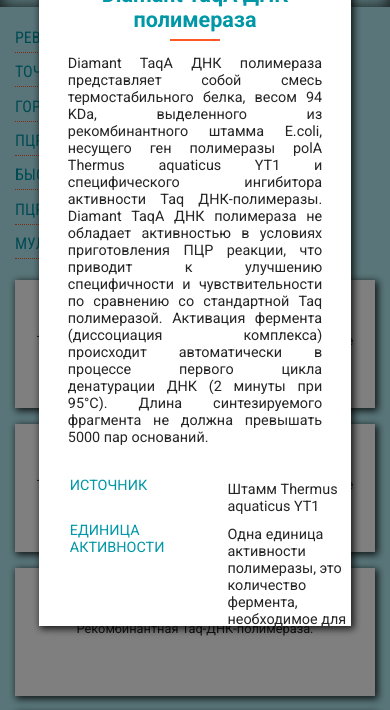
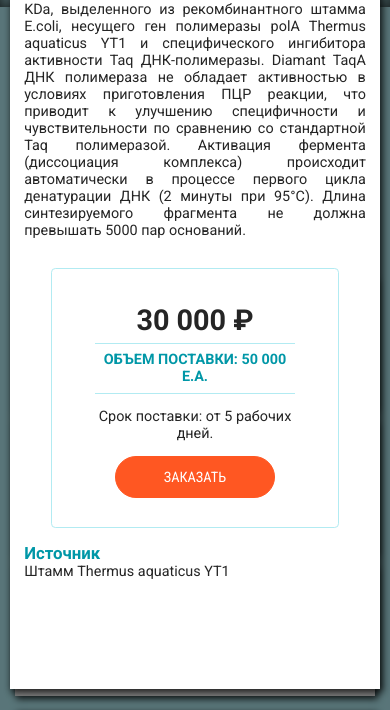
Before and after one commit to 2gnc/belbiolab, a website: page project/src/index.pug in a window 390 px wide. Both pictures are taken after a click on the element 195 px from the left and 477 px from the top of the page. Shown: the part 134-844 px from the top of the page. Drawn offline with nearby package versions, Linux system fonts and the light colour scheme; files that its build step writes are made by us from their sources; files whose address does not match are found by name.

Commit message:
скрыты таблицы в мобильной версии, увеличен размер карточек, готовый стили для подробных сведений

```diff
--- a/project/src/ferment-details/_ferment-details.sass
+++ b/project/src/ferment-details/_ferment-details.sass
@@ -48,3 +48,10 @@
 	&__price
 		width: 100%
 		margin-top: 1.5em
+@media screen and (max-width:600px)
+	.ferment-details__box
+		width: 95vw
+		height: 95vh
+		left: 2.5vw
+		top: 2.5vh
+		padding: 1em
--- a/project/src/ferment-table/_ferment-table.sass
+++ b/project/src/ferment-table/_ferment-table.sass
@@ -10,3 +10,14 @@
 		width: 80%
 	&__list
 		margin-left: 2em
+@media screen and (max-width:600px)
+	.ferment-table
+		transform: scale(0)
+		position: absolute
+		&--mobile
+			position: static
+			transform: scale(1)
+	.ferment-table__header--mobile
+		color: $darkercolor
+	.ferment-table__desc--mobile
+		text-align: justify
--- a/project/src/index.pug
+++ b/project/src/index.pug
@@ -179,6 +179,9 @@
 						p.price__desc Объем поставки: 50 000 е.а.
 						p.price__details Срок поставки: от 5 рабочих дней.
 						button.price__button Заказать
+				.ferment-table.ferment-table--mobile
+					h3.ferment-table__header--mobile Источник
+					p.ferment-table__desc--mobile Штамм Thermus aquaticus YT1
 		article.ferment-details.ferment-details--hidden(data-ferment="taqd")
 			.ferment-details__box
 				p.ferment-details__close Закрыть окно [x]
```
Also changed, not shown: project/app/css/main.css, project/app/index.html.
